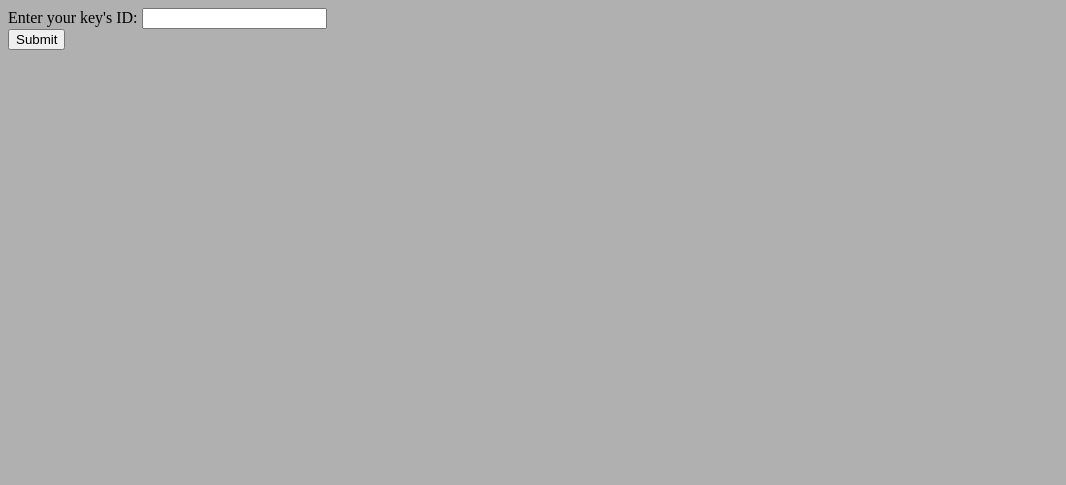
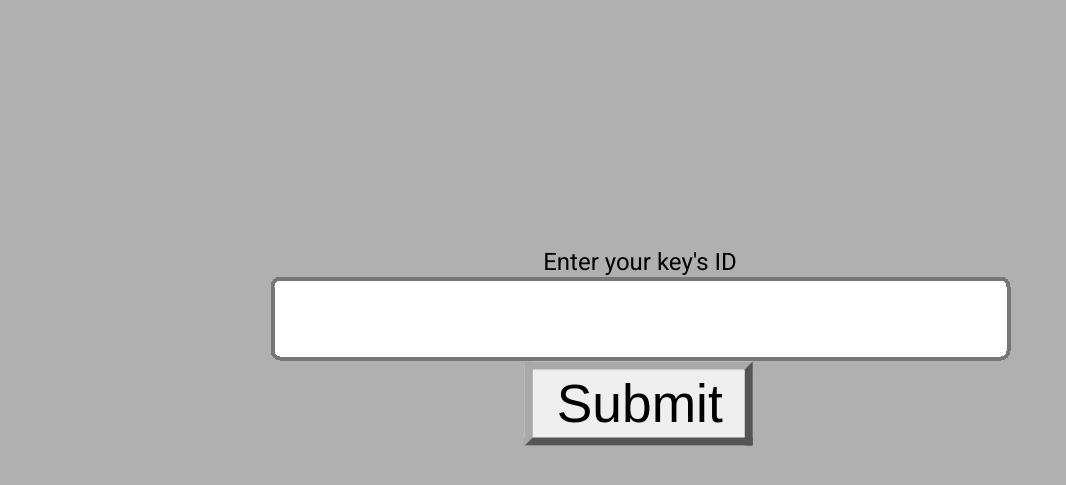
Before and after one commit to RohanJaisimha/Codenames, a Flask app: page /key/ in a window 1280 px wide. Shown: the top 485 px of the page, without its empty margins (0-1066 px from the left). Run offline with Flask 2, Linux system fonts and the light colour scheme.

Commit message:
Edit some CSS

```diff
--- /dev/null
+++ b/static/css/key.css
@@ -0,0 +1,24 @@
+td {
+    margin:3px;
+    padding:3px;
+    height:20vw;
+    width:20vw;
+}
+body {
+    background-color:#B0B0B0;
+    font-size:3vh;
+    font-family: 'Roboto', sans-serif;
+}
+form {
+    margin: auto;
+    width: 50%;
+    padding-top: 30vh;
+    text-align: center;
+}
+input {
+    transform: scale(4);
+    margin: 4vh;
+}
+input.button {
+    border-color: darkgrey;
+}
--- a/templates/index.html
+++ b/templates/index.html
@@ -3,13 +3,16 @@
 	<head>
 		<title>Choose</title>
 		<link rel="stylesheet" href="{{ url_for('static', filename='css/stylesheet.css') }}">
+		<link href="https://fonts.googleapis.com/css?family=Roboto&display=swap" rel="stylesheet">
 	</head>
 	<body>
+		<div class="center">
 			<p>
 				<a href="{{url_for('start')}}" class="button">Start New Game</a>
 			</p>
 			<p>
 				<a href="{{url_for('key')}}" class="button">View Key</a>
 			</p>
+		</div>
 	</body>
 </html>
--- a/templates/key.html
+++ b/templates/key.html
@@ -4,26 +4,18 @@
 		<title>
 			Key
 		</title>
+        <title>Choose</title>
+        <link rel="stylesheet" href="{{ url_for('static', filename='css/key.css') }}">
+        <link href="https://fonts.googleapis.com/css?family=Roboto&display=swap" rel="stylesheet">
 		<meta charset="utf-8">
-		<style>
-			td
-			{
-				margin:3px;
-				padding:3px;
-				height:113px;
-				width:113px;
-			}
-            body
-            {
-                background-color:#B0B0B0;
-            }
-		</style>
 	</head>
 	<body>
-		<form>
-			Enter your key's ID: <input type="text" name="id">
+		<form onsubmit="main()">
+			Enter your key's ID
 			<br>
-			<input type="button" onclick="main()" value="Submit">
+			<input type="text" name="id">
+			<br>
+			<input class="button" type="submit" value="Submit">
 		</form>
 	</body>
 	<script type="text/javascript">
```
Also changed, not shown: static/css/stylesheet.css (+10 -0 lines).
